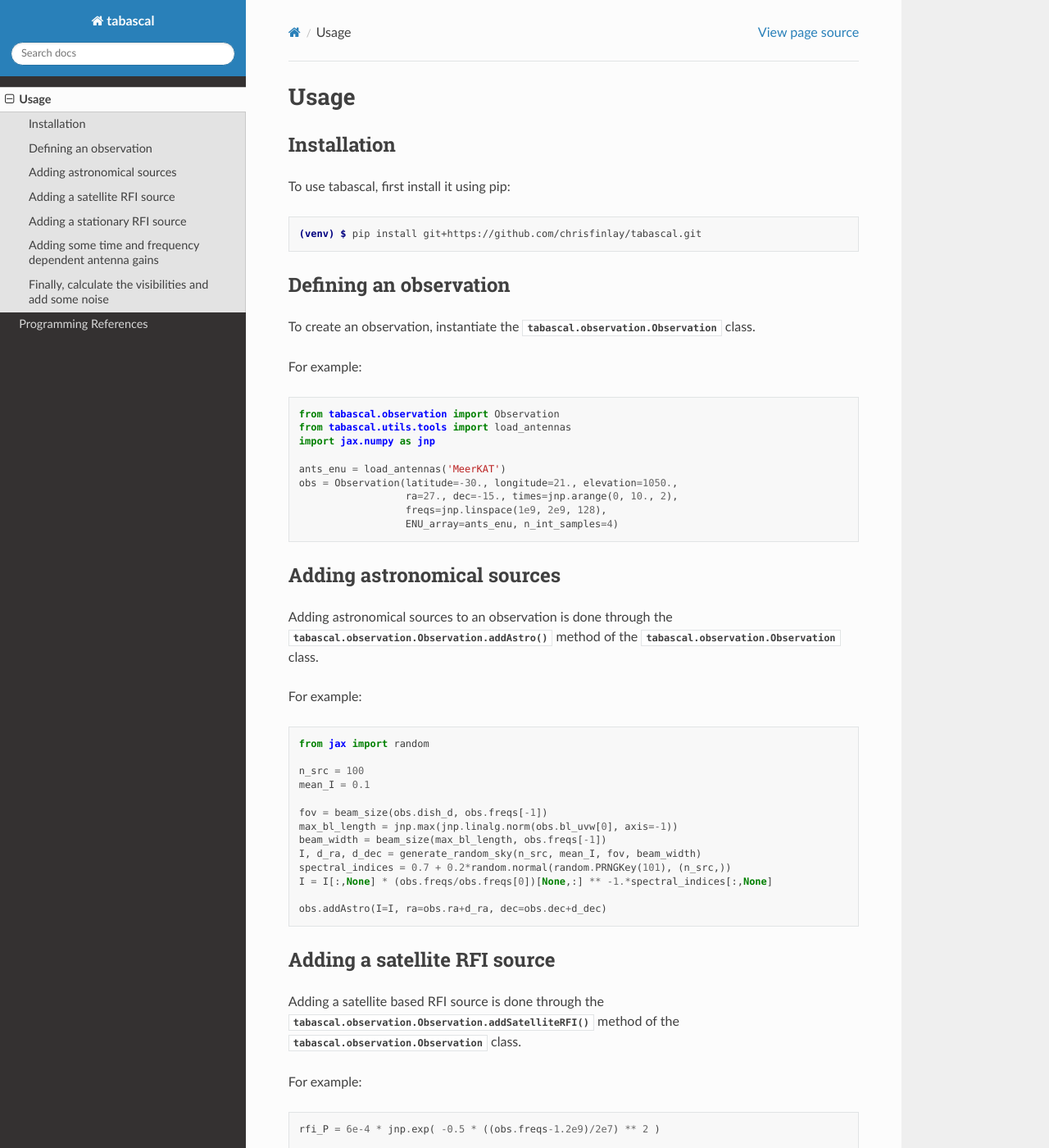
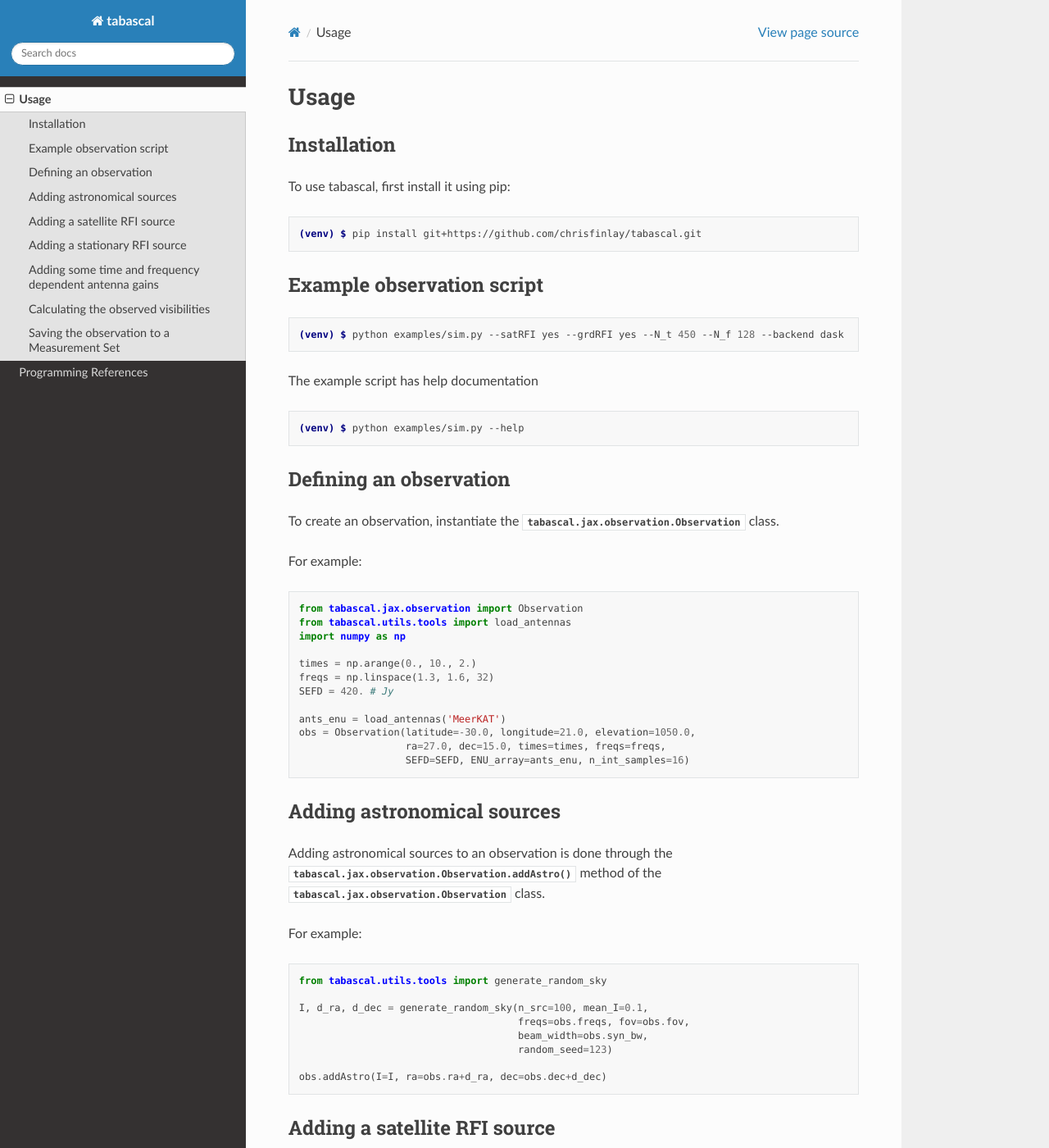
Before and after one commit to chrisfinlay/tabascal, a Sphinx documentation site: the page built from docs/usage.rst, in a window 1280 px wide and 1400 px high. Shown: the whole window at 82% size. Built offline with Sphinx 7.4.7 and the Read the Docs theme 2.0.0, drawn with Linux system fonts in a browser that asks for light colours; some of the changed text lies outside the part shown.

Commit message:
Accept lower dimaensional arguments in RFI methods. Update docs.

```diff
--- a/docs/usage.rst
+++ b/docs/usage.rst
@@ -12,48 +12,59 @@
 
    (venv) $ pip install git+https://github.com/chrisfinlay/tabascal.git
 
+Example observation script
+--------------------------
+
+.. code-block:: console
+
+    (venv) $ python examples/sim.py --satRFI yes --grdRFI yes --N_t 450 --N_f 128 --backend dask
+
+The example script has help documentation
+
+.. code-block:: console
+
+    (venv) $ python examples/sim.py --help
+
 Defining an observation
 -----------------------
 
 To create an observation, instantiate the
-:py:class:`tabascal.observation.Observation` class.
+:py:class:`tabascal.jax.observation.Observation` class.
 
 For example:
 
 .. code-block:: python
 
-    from tabascal.observation import Observation
+    from tabascal.jax.observation import Observation
     from tabascal.utils.tools import load_antennas
-    import jax.numpy as jnp
+    import numpy as np
+
+    times = np.arange(0., 10., 2.)
+    freqs = np.linspace(1.3, 1.6, 32)
+    SEFD = 420. # Jy
 
     ants_enu = load_antennas('MeerKAT')
-    obs = Observation(latitude=-30., longitude=21., elevation=1050.,
-                      ra=27., dec=-15., times=jnp.arange(0, 10., 2),
-                      freqs=jnp.linspace(1e9, 2e9, 128),
-                      ENU_array=ants_enu, n_int_samples=4)
+    obs = Observation(latitude=-30.0, longitude=21.0, elevation=1050.0,
+                      ra=27.0, dec=15.0, times=times, freqs=freqs,
+                      SEFD=SEFD, ENU_array=ants_enu, n_int_samples=16)
 
 Adding astronomical sources
 ---------------------------
 
 Adding astronomical sources to an observation is done through the
-:py:meth:`tabascal.observation.Observation.addAstro` method of the
-:py:class:`tabascal.observation.Observation` class.
+:py:meth:`tabascal.jax.observation.Observation.addAstro` method of the
+:py:class:`tabascal.jax.observation.Observation` class.
 
 For example:
 
 .. code-block:: python
 
-    from jax import random
+    from tabascal.utils.tools import generate_random_sky
 
-    n_src = 100
-    mean_I = 0.1
-
-    fov = beam_size(obs.dish_d, obs.freqs[-1])
-    max_bl_length = jnp.max(jnp.linalg.norm(obs.bl_uvw[0], axis=-1))
-    beam_width = beam_size(max_bl_length, obs.freqs[-1])
-    I, d_ra, d_dec = generate_random_sky(n_src, mean_I, fov, beam_width)
-    spectral_indices = 0.7 + 0.2*random.normal(random.PRNGKey(101), (n_src,))
-    I = I[:,None] * (obs.freqs/obs.freqs[0])[None,:] ** -1.*spectral_indices[:,None]
+    I, d_ra, d_dec = generate_random_sky(n_src=100, mean_I=0.1,
+                                         freqs=obs.freqs, fov=obs.fov,
+                                         beam_width=obs.syn_bw,
+                                         random_seed=123)
 
     obs.addAstro(I=I, ra=obs.ra+d_ra, dec=obs.dec+d_dec)
 
@@ -61,14 +72,14 @@
 -----------------------------
 
 Adding a satellite based RFI source is done through the
-:py:meth:`tabascal.observation.Observation.addSatelliteRFI` method of the
-:py:class:`tabascal.observation.Observation` class.
+:py:meth:`tabascal.jax.observation.Observation.addSatelliteRFI` method of the
+:py:class:`tabascal.jax.observation.Observation` class.
 
 For example:
 
 .. code-block:: python
 
-    rfi_P = 6e-4 * jnp.exp( -0.5 * ((obs.freqs-1.2e9)/2e7) ** 2 )
+    rfi_P = 6e-4 * jnp.exp( -0.5 * ((obs.freqs-1.4e9)/2e7) ** 2 )
 
     obs.addSatelliteRFI(Pv=rfi_P, elevation=jnp.array([202e5]),
                         inclination=jnp.array([55.0]),
@@ -79,8 +90,8 @@
 ------------------------------
 
 Adding a stationary RFI source is done through the
-:py:meth:`tabascal.observation.Observation.addStationaryRFI` method of the
-:py:class:`tabascal.observation.Observation` class.
+:py:meth:`tabascal.jax.observation.Observation.addStationaryRFI` method of the
+:py:class:`tabascal.jax.observation.Observation` class.
 
 For example:
 
@@ -95,7 +106,7 @@
 Adding some time and frequency dependent antenna gains
 ------------------------------------------------------
 
-This done through the :py:meth:`tabascal.observation.Observation.addGains`
+This done through the :py:meth:`tabascal.jax.observation.Observation.addGains`
 method.
 
 For example:
@@ -105,15 +116,26 @@
     obs.addGains(G0_mean=1.0, G0_std=0.05, Gt_std_amp=1e-5,
                  Gt_std_phase=jnp.deg2rad(1e-3))
 
-Finally, calculate the visibilities and add some noise
-------------------------------------------------------
+Calculating the observed visibilities
+-------------------------------------
 
-This done through the :py:meth:`tabascal.observation.Observation.calculate_vis`
-and :py:meth:`tabascal.observation.Observation.addNoise` methods.
+This done through the :py:meth:`tabascal.jax.observation.Observation.calculate_vis`
+method.
 
 For example:
 
 .. code-block:: python
 
     obs.calculate_vis()
-    obs.addNoise(noise=0.65, key=random.PRNGKey(999))
+
+Saving the observation to a Measurement Set
+-------------------------------------------
+
+This is done through the :py:meth:`tabascal.jax.observation.Observation.write_to_ms`
+method.
+
+For example:
+
+.. code-block:: python
+
+    obs.write_to_ms("example_observation", overwrite=True)
```
Also changed, not shown: README.md (+17 -0 lines), docs/api.rst (+21 -23 lines), 6 other files.
